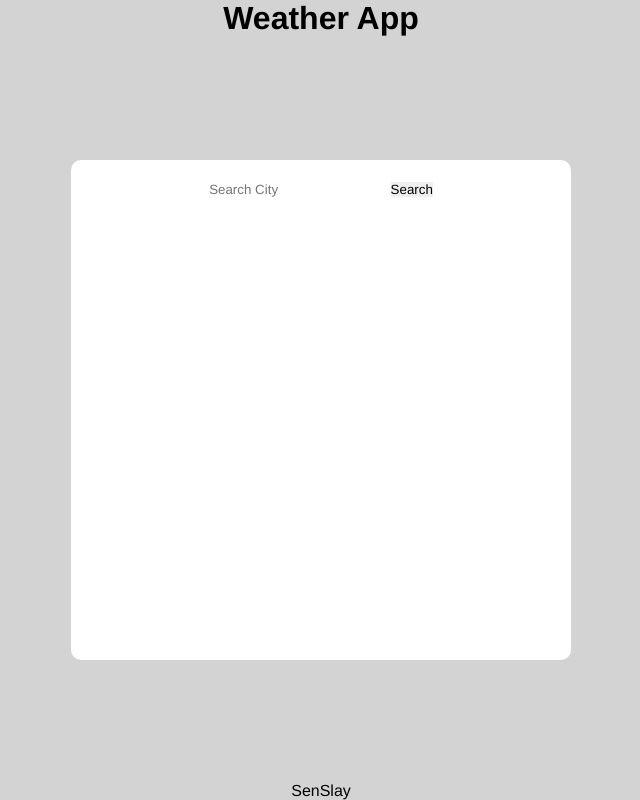
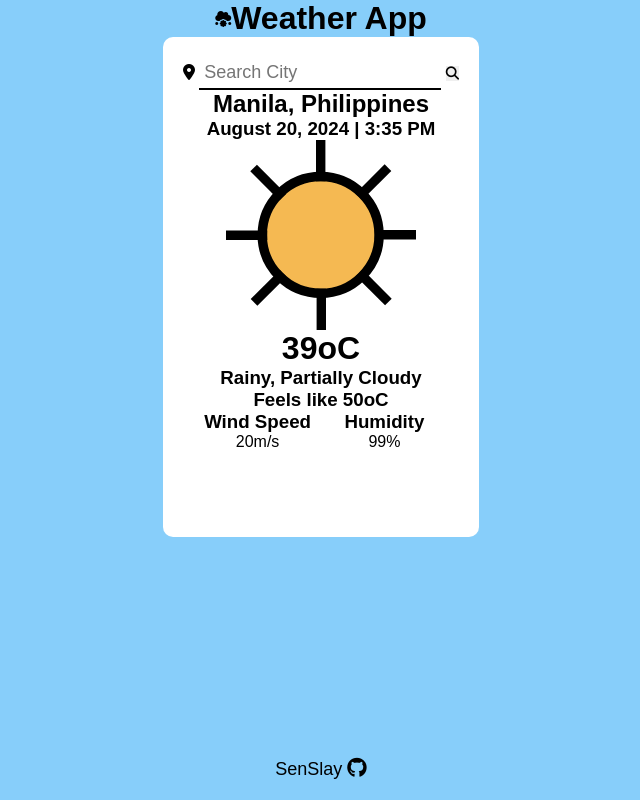
Before and after one commit to SenSlay/weather-app, a website built with webpack: page src/index.html in a window 1280 px wide. Shown: the whole page, without its empty margins (319-959 px from the left). Built offline with nearby package versions, Linux system fonts and the light colour scheme.

Commit message:
install html-loader create imgs folder to store downloaded weather icons add the initial elements of weather app without proper styling/spacing create updateDom sample function make form submit handler an async function

```diff
--- a/package.json
+++ b/package.json
@@ -15,6 +15,7 @@
   "license": "ISC",
   "devDependencies": {
     "css-loader": "^7.1.2",
+    "html-loader": "^5.1.0",
     "html-webpack-plugin": "^5.6.0",
     "style-loader": "^4.0.0",
     "webpack": "^5.92.1",
--- a/src/index.html
+++ b/src/index.html
@@ -8,20 +8,41 @@
 </head>
 <body>
     <header>
+        <i class="fa-solid fa-cloud-meatball"></i>
         <h1>Weather App</h1>
     </header>
 
     <main>
         <div class="container">
             <form method="POST" id="form">
-                <input type="text" id="city" name="city" class="search-input" placeholder="Search City">
-                <button type="submit" id="submit" class="submit-btn">Search</button>
+                <i class="fa-solid fa-location-dot"></i>
+                <input type="text" id="city" name="city" class="search-input" placeholder="Search City" required>
+                <button type="submit" id="submit" class="submit-btn"><i class="fa-solid fa-magnifying-glass"></i></button>
             </form>
+            <h2 class="location-header" id="location-header">Manila, Philippines</h2>
+            <h3 class="datetime-header" id="datetime-header">August 20, 2024 | 3:35 PM</h3>
+            <svg xmlns="http://www.w3.org/2000/svg" viewBox="0 0 80.68 80.68" height="190px"><defs><style>.cls-1{fill:#f5b952;}.cls-2,.cls-3{fill:none;stroke:#000;stroke-miterlimit:10;stroke-width:4px;}.cls-3{stroke-linecap:square;}</style></defs><title>clear-dayAsset 157colored</title><g id="Layer_2" data-name="Layer 2"><g id="Layer_1-2" data-name="Layer 1"><path class="cls-1" d="M40.25,15.51A24.8,24.8,0,1,0,65,40.31,24.83,24.83,0,0,0,40.25,15.51Z"/><path class="cls-2" d="M40.25,15.51A24.8,24.8,0,1,0,65,40.31,24.83,24.83,0,0,0,40.25,15.51Z"/><line class="cls-3" x1="40.21" y1="15.51" x2="40.21" y2="2"/><line class="cls-3" x1="40.47" y1="65.17" x2="40.47" y2="78.68"/><line class="cls-3" x1="65.17" y1="40.21" x2="78.68" y2="40.21"/><line class="cls-3" x1="15.51" y1="40.47" x2="2" y2="40.47"/><line class="cls-3" x1="22.7" y1="22.88" x2="13.14" y2="13.32"/><line class="cls-3" x1="57.99" y1="57.81" x2="67.54" y2="67.36"/><line class="cls-3" x1="57.81" y1="22.7" x2="67.36" y2="13.14"/><line class="cls-3" x1="22.88" y1="57.99" x2="13.32" y2="67.54"/></g></g></svg>
+            <h1 class="temperature-header" id="temperature-header">39oC</h1>
+            <h3>Rainy, Partially Cloudy</h3>
+            <h3>Feels like 50oC</h3>
+            <div class="weather-conditions-container">
+                <div>
+                    <h3>Wind Speed</h3>
+                    <p id="windspeed">20m/s</p>
+                </div>
+                <div>
+                    <h3>Humidity</h3>
+                    <p id="humidity">99%</p>
+                </div>
+            </div>
         </div>
     </main>
 
     <footer>
-        SenSlay
+        <p>SenSlay</p>
+        <a href="https://github.com/SenSlay" target="_blank">
+            <i class="fab fa-github" aria-hidden="true" style="font-size: 20px;"></i>
+        </a>
     </footer>
 </body>
 </html>
--- a/src/index.js
+++ b/src/index.js
@@ -21,18 +21,31 @@ async function getLocationData(city) {
         const response =  await fetch(`https://weather.visualcrossing.com/VisualCrossingWebServices/rest/services/timeline/${city}?unitGroup=us&key=FNMEC42CA9CLAVPZ58JSRLYG8`);
         const data = await response.json();
         console.log(data);
+        return data;
     } catch (error) {
         console.log('City not valid');
     }
 }
 
+function updateDom(data) {
+    const locationHeader = document.getElementById('location-header');
+    locationHeader.textContent = data.resolvedAddress;
+
+    const humidityP = document.getElementById('humidity');
+    humidityP.textContent = data.currentConditions.humidity;
+
+    console.log(locationHeader);
+}
+
 const form = document.getElementById('form');
 
-form.addEventListener('submit', (event) => {
+form.addEventListener('submit', async (event) => {
     const target = event.target;
     event.preventDefault();
 
     // Get value from user input and use function to get data
     const city = target.querySelector('#city').value;
-    getLocationData(city);
+    const data = await getLocationData(city);
+
+    updateDom(data);
 });
--- a/src/style.css
+++ b/src/style.css
@@ -2,7 +2,7 @@
     margin: 0;
     padding: 0;
     border: 0;
-    font-family:'Franklin Gothic Medium', 'Arial Narrow', Arial, sans-serif;
+    font-family: Arial, Helvetica, sans-serif;
 }
 
 body {
@@ -10,19 +10,36 @@ body {
     display: flex;
     align-items: center;
     flex-direction: column;
-    background-color: lightgrey;
+    background-color: lightskyblue;
+}
+
+header {
+    display: flex;
+    align-items: center;
 }
 
 main {
     flex: 1;
     display: flex;
+}
+
+footer {
+    display: flex;
     justify-content: center;
     align-items: center;
+    padding: 20px 0px;
+    gap: 5px;
+    background-color: transparent;
+    font-size: 18px;
+}
+
+a {
+    color: inherit;
+    text-decoration: none;
 }
 
 .container {
     height: 500px;
-    width: 500px;
     box-sizing: border-box;
     display: flex;
     flex-direction: column;
@@ -31,3 +48,16 @@ main {
     border-radius: 10px;
     padding: 20px;
 }
+
+.search-input {
+    border-bottom: 2px solid black;
+    padding: 5px;
+    font-size: 18px;
+}
+
+.weather-conditions-container {
+    display: grid;
+    grid-template-columns: 1fr 1fr;
+    text-align: center;
+    gap: 20px;
+}
--- a/webpack.dev.js
+++ b/webpack.dev.js
@@ -13,6 +13,10 @@ module.exports = merge(common, {
         test: /\.css$/i,
         use: ['style-loader', 'css-loader'],
       },
+      {
+        test: /\.html$/i,
+        loader: "html-loader",
+      }
     ],
   },
 });
```
Also changed, not shown: 1 other file.
